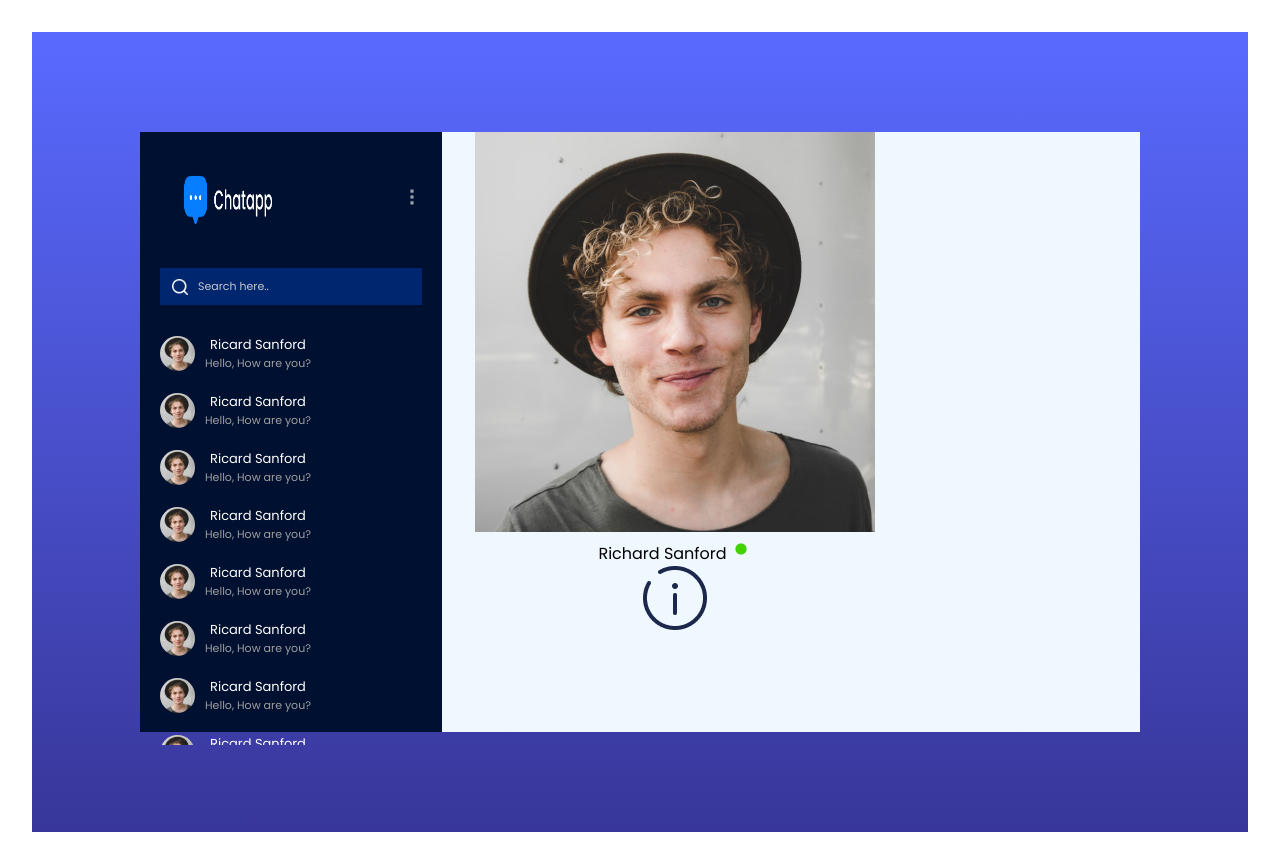
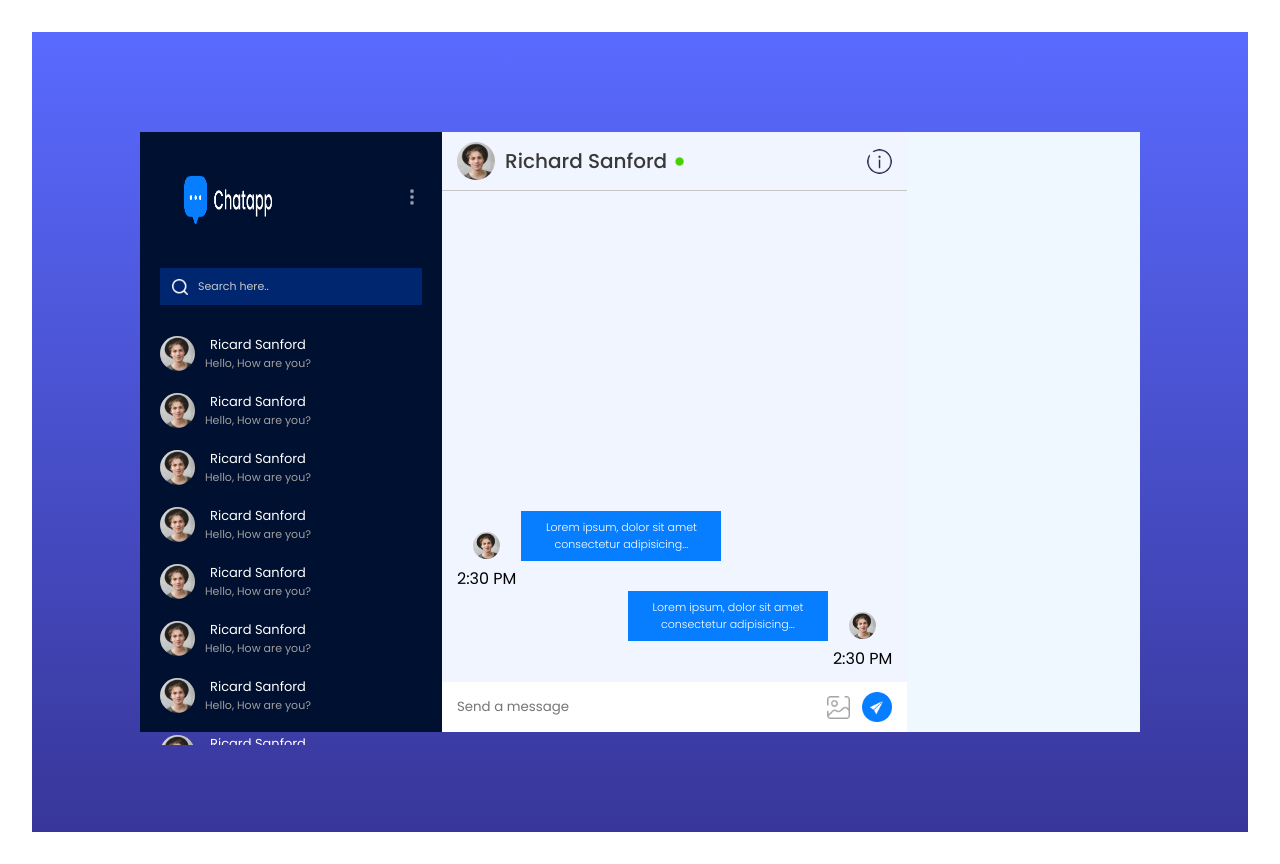
Before and after one commit to sergey87chuvasov/Real-time-Chat, a React app: page /chat in a window 1280 px wide. Built offline with nearby package versions, Linux system fonts and the light colour scheme; the HTML template or start-up script is replaced by a standard one.

Commit message:
work with chat page - 3 part

```diff
--- a/src/components/ChatBox/ChatBox.css
+++ b/src/components/ChatBox/ChatBox.css
@@ -0,0 +1,104 @@
+.chat-box {
+  height: 75vh;
+  position: relative;
+  background-color: #f1f5ff;
+}
+
+.chat-user {
+  padding: 10px 15px;
+  display: flex;
+  align-items: center;
+  gap: 10px;
+  border-bottom: 1px solid #c6c6c6;
+}
+
+.chat-user img {
+  width: 25px;
+  border-radius: 50%;
+}
+
+.chat-user img:first-child {
+  width: 38px;
+  aspect-ratio: 1/1;
+}
+
+.chat-user p {
+  flex: 1;
+  font-weight: 500;
+  font-size: 20px;
+  color: #393939;
+  display: flex;
+  align-items: center;
+  gap: 5px;
+}
+
+.chat-input {
+  display: flex;
+  align-items: center;
+  gap: 12px;
+  padding: 10px 15px;
+  background: white;
+  position: absolute;
+  bottom: 0;
+  left: 0;
+  right: 0;
+}
+
+.chat-input img {
+  width: 30px;
+  cursor: pointer;
+}
+
+.chat-input label {
+  display: flex;
+}
+
+.chat-input label img {
+  width: 23px;
+}
+
+.chat-input input {
+  flex: 1;
+  border: none;
+  outline: none;
+}
+
+.chat-msg {
+  height: calc(100% - 70px);
+  padding-bottom: 50px;
+  overflow-y: scroll;
+  display: flex;
+  flex-direction: column-reverse;
+}
+
+.s-msg div img,
+.r-msg div img {
+  width: 27px;
+  aspect-ratio: 1/1;
+  border-radius: 50%;
+}
+
+.s-msg,
+.r-msg {
+  display: flex;
+  align-items: end;
+  justify-content: end;
+  gap: 5px;
+  padding: 0 15px;
+}
+
+.r-msg {
+  flex-direction: row-reverse;
+  justify-content: start;
+}
+
+.msg {
+  color: white;
+  background-color: #077eff;
+  padding: 8px;
+  max-width: 200px;
+  font-size: 11px;
+  font-weight: 300;
+  border-radius: 8px 8px 0 px 8px;
+  margin-bottom: 30px;
+}
--- a/src/components/ChatBox/ChatBox.jsx
+++ b/src/components/ChatBox/ChatBox.jsx
@@ -7,9 +7,40 @@
       <div className='chat-user'>
         <img src={assets.profile_img} alt='img pic' />
         <p>
-          Richard Sanford <img src={assets.green_dot} alt='img pic' />
+          Richard Sanford{' '}
+          <img className='dot' src={assets.green_dot} alt='img pic' />
         </p>
         <img src={assets.help_icon} alt='help icon' className='help' />
+      </div>
+
+      <div className='chat-msg'>
+        <div className='s-msg'>
+          <p className='msg'>
+            Lorem ipsum, dolor sit amet consectetur adipisicing...
+          </p>
+          <div>
+            <img src={assets.profile_img} alt='img pic' />
+            <p>2:30 PM</p>
+          </div>
+        </div>
+        <div className='r-msg'>
+          <p className='msg'>
+            Lorem ipsum, dolor sit amet consectetur adipisicing...
+          </p>
+          <div>
+            <img src={assets.profile_img} alt='img pic' />
+            <p>2:30 PM</p>
+          </div>
+        </div>
+      </div>
+
+      <div className='chat-input'>
+        <input type='text' placeholder='Send a message' />
+        <input type='file' id='image' accept='image/png, image/jpeg' hidden />
+        <label htmlFor='image'>
+          <img src={assets.gallery_icon} alt='icon pic' />
+        </label>
+        <img src={assets.send_button} alt='icon pic' />
       </div>
     </div>
   );
--- a/src/index.css
+++ b/src/index.css
@@ -10,3 +10,7 @@
 ::-webkit-scrollbar {
   display: none;
 }
+
+img.dot {
+  width: 15px !important;
+}
```
